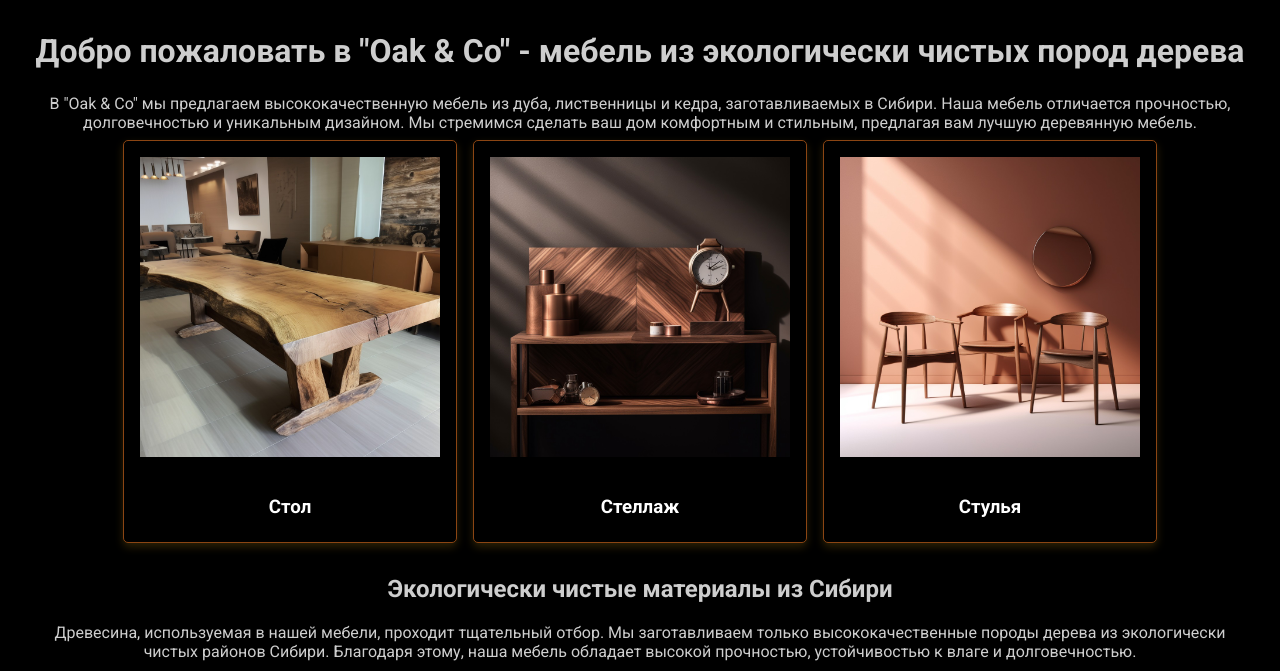
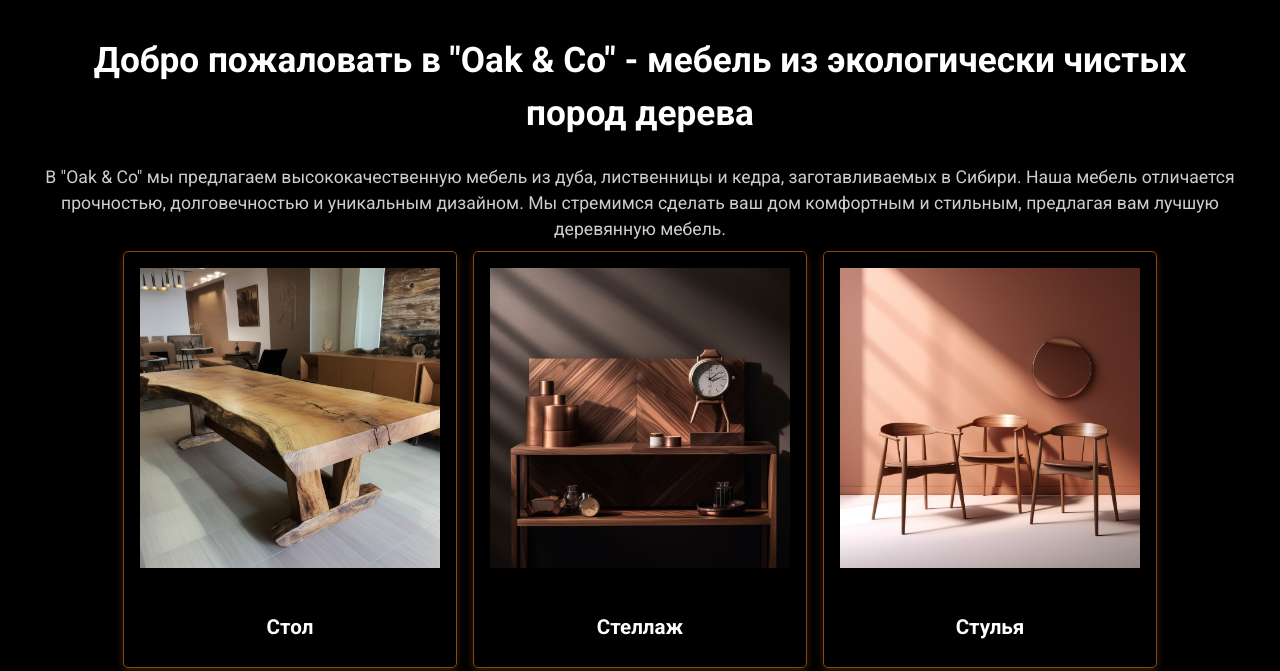
Before and after one commit to IlyaErmolaev1606/woodworking-website, a plain HTML site: page index.html in a window 1280 px wide. Shown: the part 737-1408 px from the top of the page. Drawn offline with Linux system fonts and the light colour scheme.

Commit message:
Add files via upload

```diff
--- a/styles.css
+++ b/styles.css
@@ -18,8 +18,20 @@ h1 {
 }
 
 main {
-    padding: 2rem;
+  padding: 2rem;
+  max-width: 1200px;
+  margin: 0 auto;
+  font-size: 1.1rem;
+  line-height: 1.5;
+  color: white;
 }
+
+main h2 {
+  margin-top: 2rem;
+  margin-bottom: 1rem;
+  font-size: 2rem;
+}
+
 
 section {
     margin-bottom: 2rem;
```
